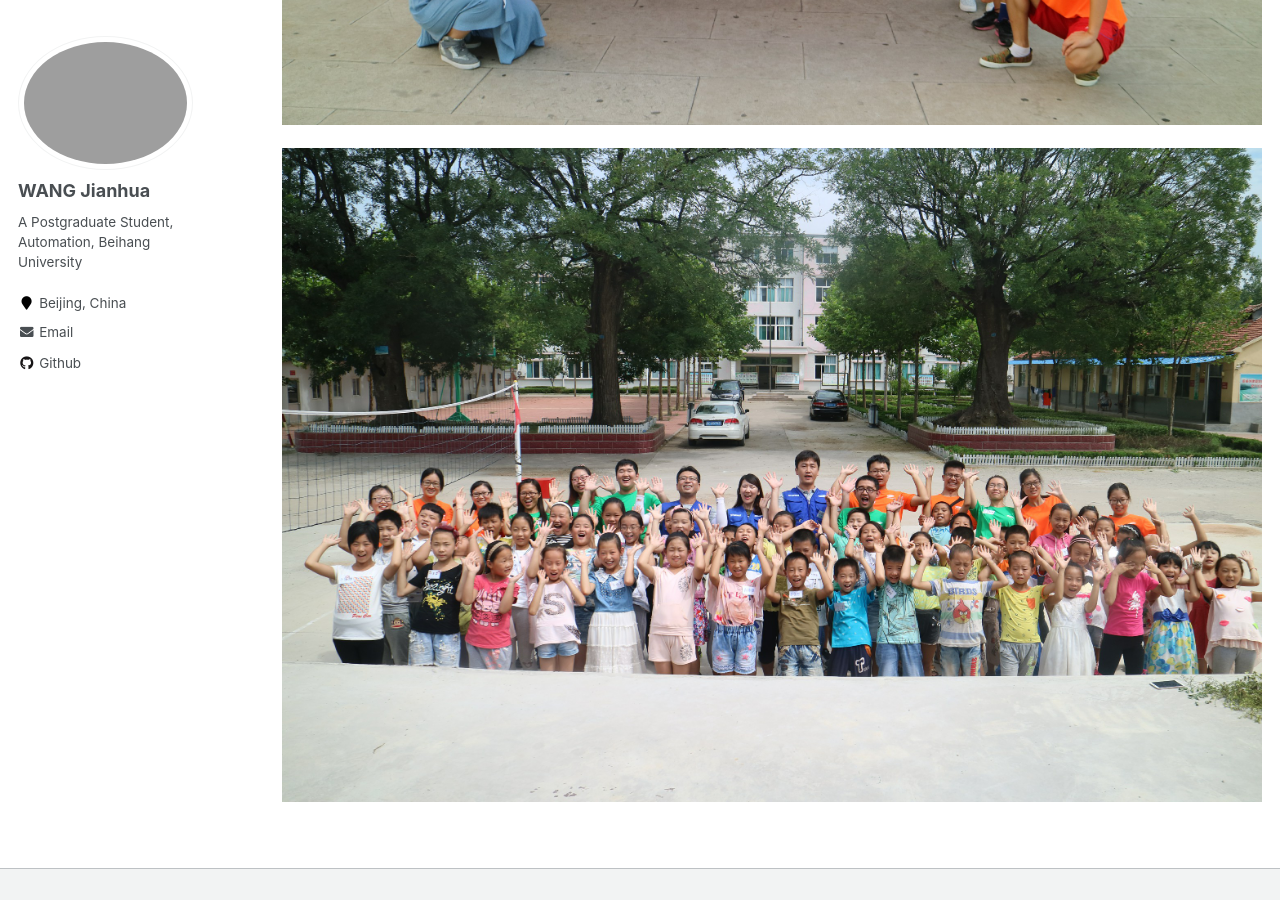
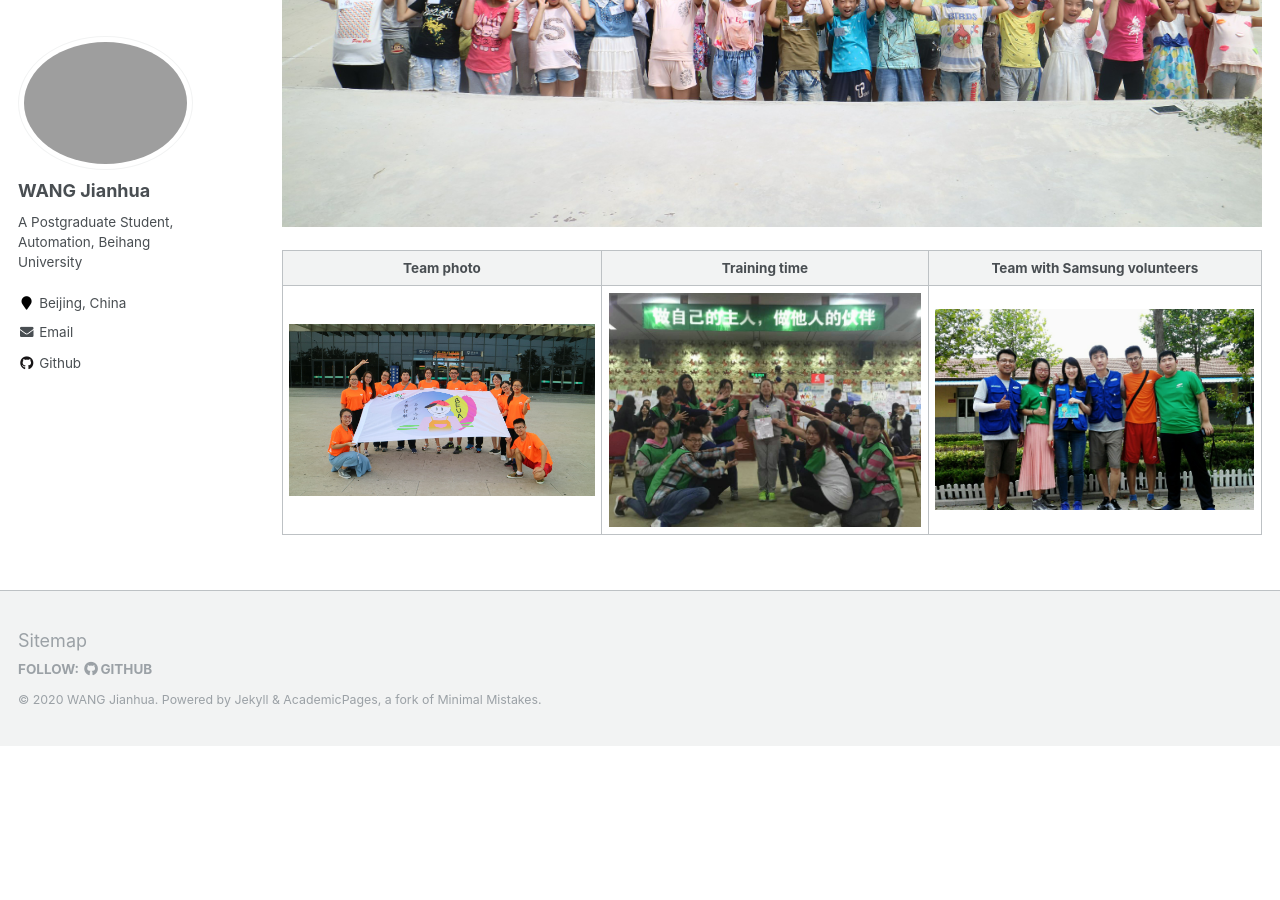
Before and after one commit to jianhua-WANG-ENS/old-homepage, a Jekyll site: the page built from _pages/Experiences.md, in a window 1280 px wide and 900 px high, scrolled down 3791 px. Built offline with Jekyll 4.4.1, drawn with Linux system fonts in a browser that asks for light colours; after the commit the page ends 4537 px from its top, so only the background shows below that.

Commit message:
Update photo of Experiences.

```diff
--- a/_pages/Experiences.md
+++ b/_pages/Experiences.md
@@ -59,6 +59,8 @@ I and 9 other college students from different universities led the students in S
 
 📍 Shandong, China
 
-<img src="https://jianhua-WANG-BUAA.github.io/images/EV-shandong-second-group-picture.jpg" alt="EV-shandong-second-group-picture.jpg" border="0"/>
+<img src="https://jianhua-WANG-BUAA.github.io/images/EV-shandong2-group-picture-Students.jpg" alt="EV-shandong-second-group-picture-Students.jpg" border="0"/>
 
-<img src="https://jianhua-WANG-BUAA.github.io/images/EV-shandong-second-group-picture-Students.jpg" alt="EV-shandong-second-group-picture-Students.jpg" border="0"/>
+|                   Team photo                   |        Training time                     |         Team with Samsung volunteers            |
+| :----------------------------------------------------------: | :----------------------------------------------------------: | :----------------------------------------------------------: |
+| <img src="https://jianhua-WANG-BUAA.github.io/images/EV-shandong2-group-picture.jpg" alt="EV-shandong2-group-picture.jpg" border="0" width="500"/> | <img src="https://jianhua-WANG-BUAA.github.io/images/EV-shandong2-training-tutor.jpg" alt="EV-shandong2-training-tutor.jpg" border="0" width="500"/> | <img src="https://jianhua-WANG-BUAA.github.io/images/EV-shandong2-sumsing-volunteers.jpg" alt="EV-shandong2-sumsing-volunteers.jpg" border="0" width="500"/> |
```
Also changed, not shown: images/EV-shandong2-group-picture-Students.jpg (renamed from images/EV-shandong-second-group-picture-Students.jpg), images/EV-shandong2-group-picture.jpg (renamed from images/EV-shandong-second-group-picture.jpg), images/EV-shandong2-sumsing-volunteers.jpg (added).
